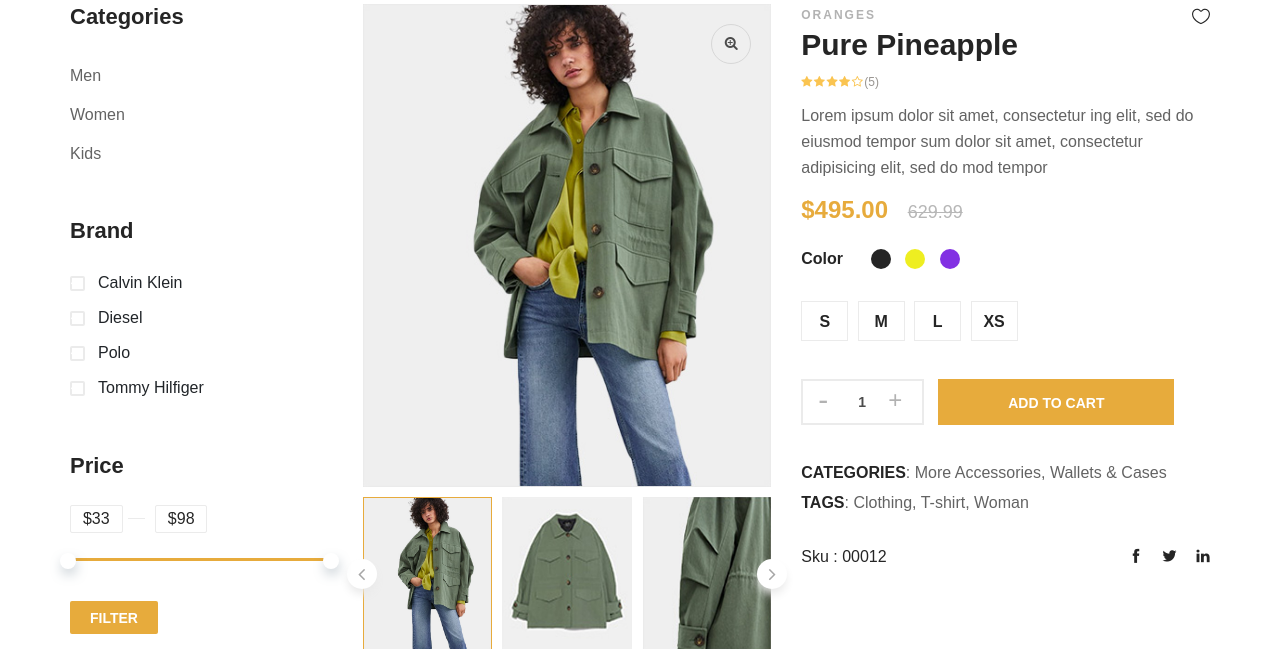
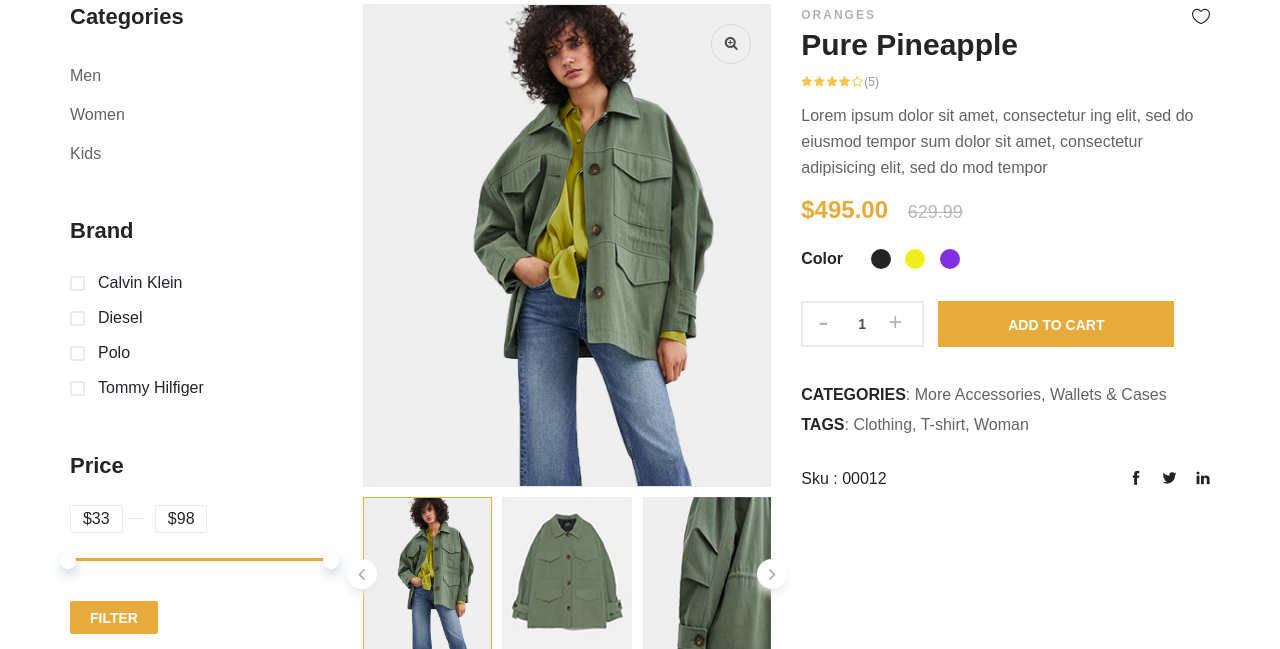
Before and after one commit to sucanabo/FashiShop, a PHP site: page /sourceHTML/product.html in a window 1280 px wide. Shown: the part 418-1067 px from the top of the page. Run offline with PHP 8.4, Linux system fonts and the light colour scheme; some web fonts are replaced.

Commit message:
sua product

```diff
--- a/sourceHTML/product.html
+++ b/sourceHTML/product.html
@@ -391,24 +391,7 @@
                                         </div>
                                     </div>
                                 </div>
-                                <div class="pd-size-choose">
-                                    <div class="sc-item">
-                                        <input type="radio" id="sm-size">
-                                        <label for="sm-size">s</label>
-                                    </div>
-                                    <div class="sc-item">
-                                        <input type="radio" id="md-size">
-                                        <label for="md-size">m</label>
-                                    </div>
-                                    <div class="sc-item">
-                                        <input type="radio" id="lg-size">
-                                        <label for="lg-size">l</label>
-                                    </div>
-                                    <div class="sc-item">
-                                        <input type="radio" id="xl-size">
-                                        <label for="xl-size">xs</label>
-                                    </div>
-                                </div>
+
                                 <div class="quantity">
                                     <div class="pro-qty">
                                         <input type="text" value="1">
```
Also changed, not shown: php/content/product-section.php (+4 -4 lines).
